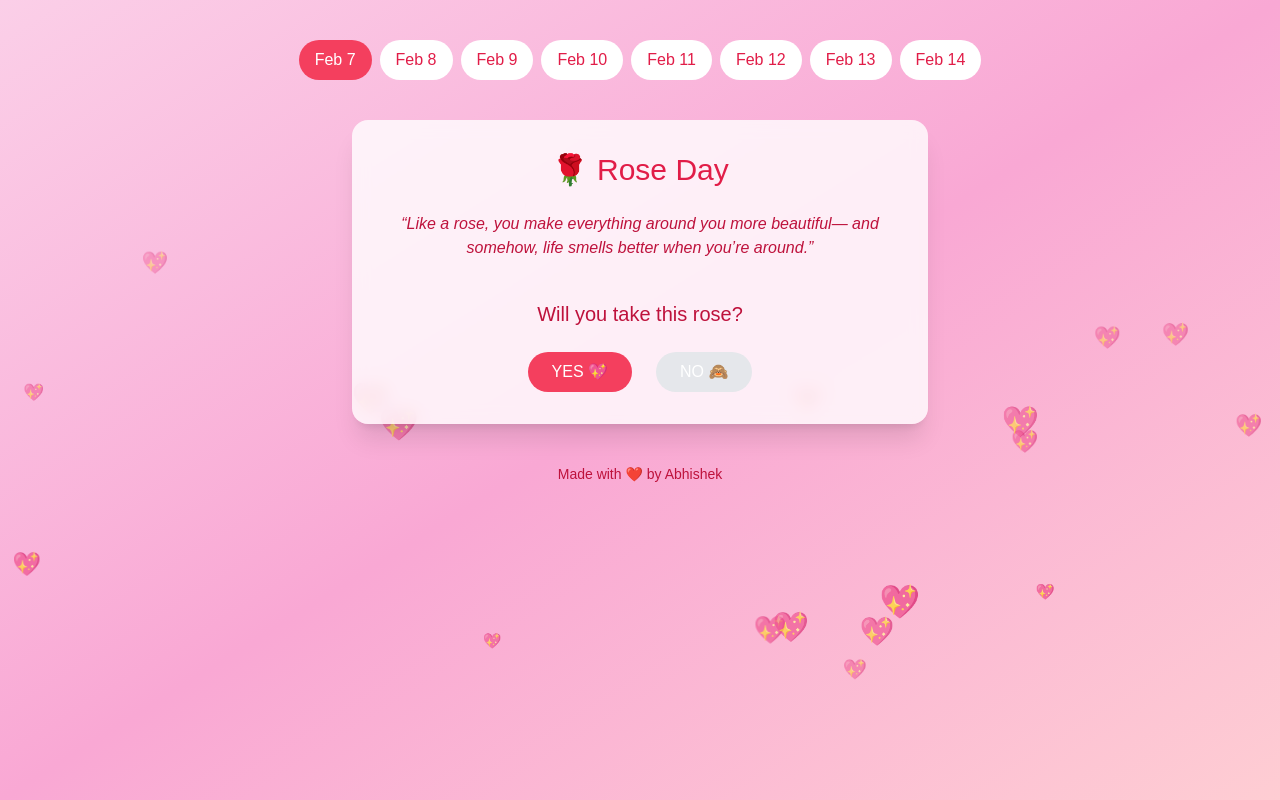
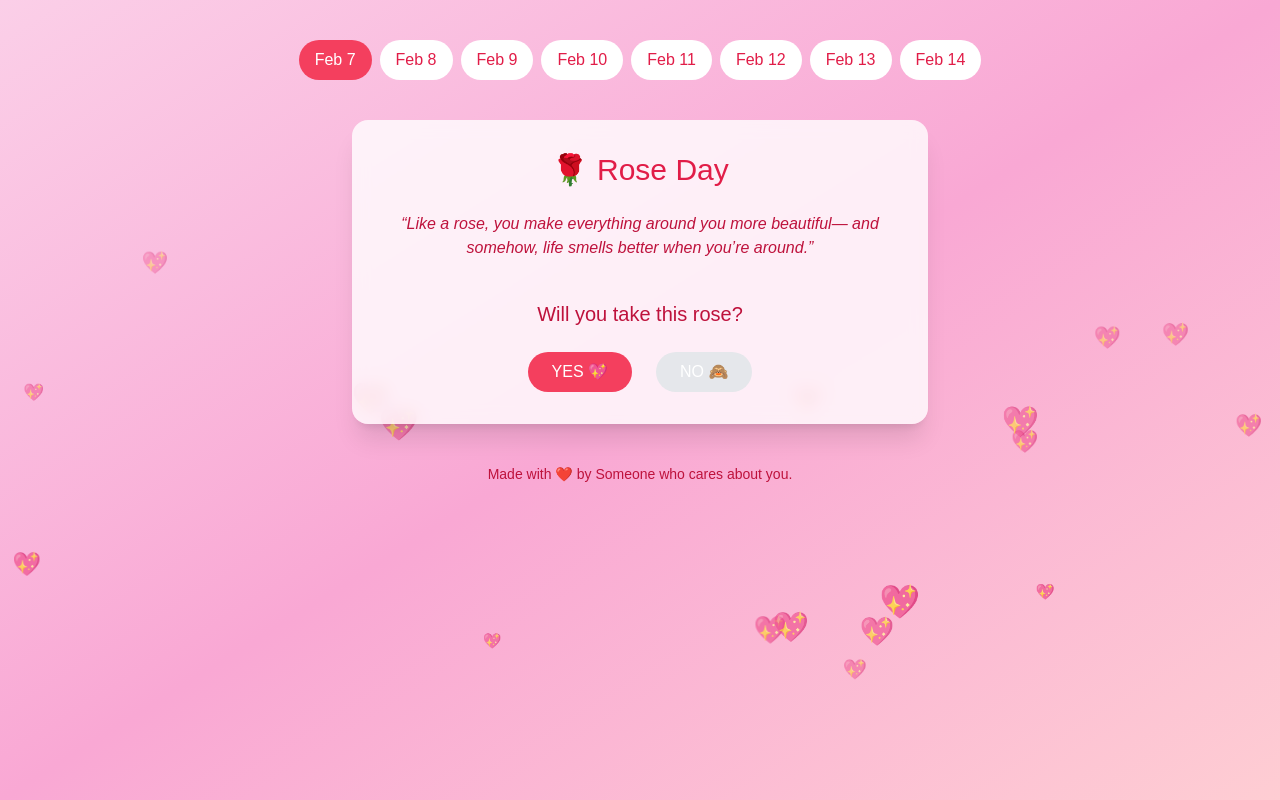
Before and after one commit to abhishekarora17/react-portfolio, a React (Vite) app: page /valentine in a window 1280 px wide. Built offline with nearby package versions, Linux system fonts and the light colour scheme.

Commit message:
valentine

```diff
--- a/src/pages/Valentine.tsx
+++ b/src/pages/Valentine.tsx
@@ -10,7 +10,7 @@ import KissDayGame from "../components/valentine/KissDayGame";
 import ValentineFinal from "../components/valentine/ValentineFinal";
 import FloatingHearts from "../components/valentine/FloatingHearts";
 
-type Day = {
+type ValentineDay = {
   key: string;
   date: string;
   fullDate: string;
@@ -152,7 +152,7 @@ export default function Valentine() {
       </div>
 
       <p className="mt-10 text-sm text-rose-700">
-        Made with ❤️ by Abhishek
+        Made with ❤️ by Someone who cares about you.
       </p>
     </section>
   );
```
